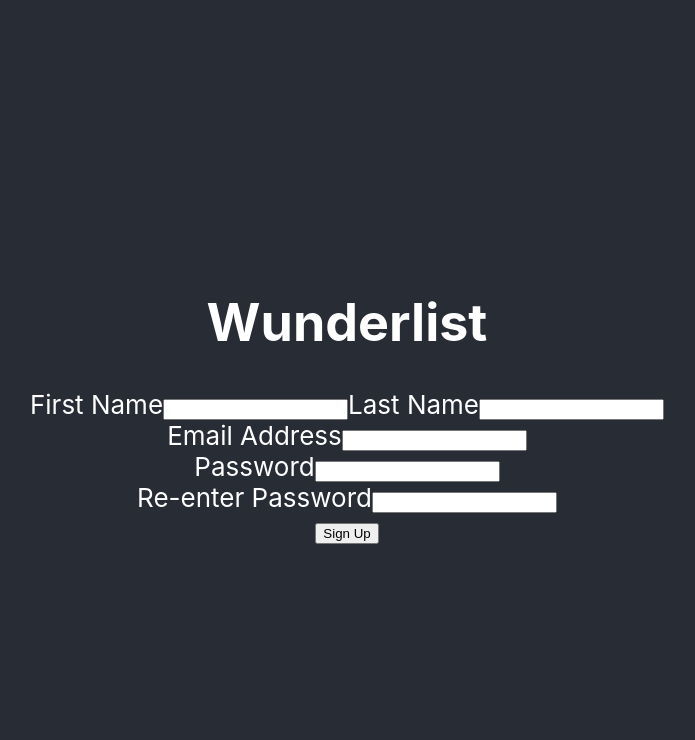
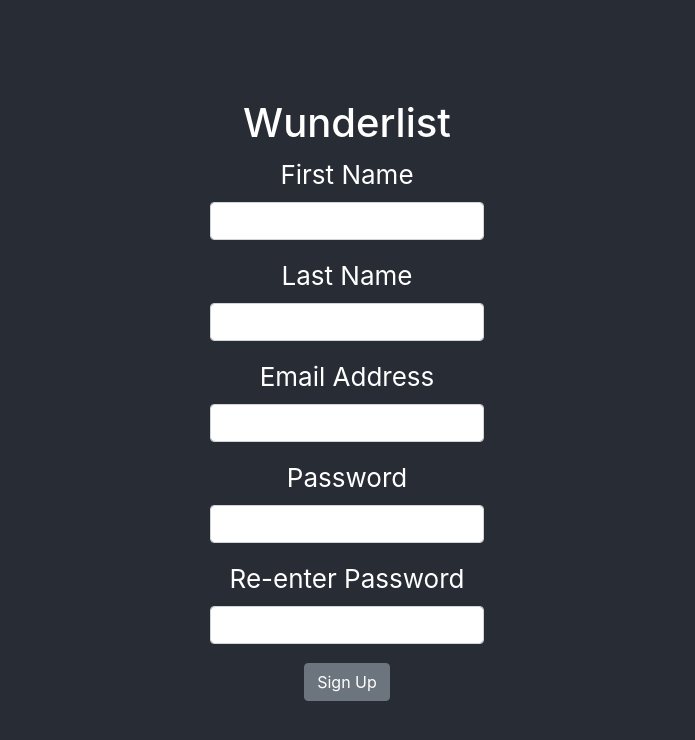
Before and after one commit to webpt8-buildweek-wunderlist/wunderlist-front-end, a React (Create React App) app in the folder wunderlist/: page /signup in a window 1280 px wide. Shown: the top 740 px of the page, without its empty margins (293-988 px from the left). Built offline with nearby package versions, Linux system fonts and the light colour scheme.

Commit message:
added styling to signup page

```diff
--- a/wunderlist/package.json
+++ b/wunderlist/package.json
@@ -3,10 +3,13 @@
   "version": "0.1.0",
   "private": true,
   "dependencies": {
+    "bootstrap": "^4.3.1",
     "react": "^16.9.0",
     "react-dom": "^16.9.0",
     "react-router-dom": "^5.0.1",
-    "react-scripts": "3.1.2"
+    "react-scripts": "3.1.2",
+    "reactstrap": "^8.0.1",
+    "styled-components": "^4.3.2"
   },
   "scripts": {
     "start": "react-scripts start",
--- a/wunderlist/src/components/Sign_up.js
+++ b/wunderlist/src/components/Sign_up.js
@@ -1,11 +1,15 @@
 import React, { useState } from 'react';
+import styled from 'styled-components';
+import { Button, Form, FormGroup, Label, Input, FormText} from 'reactstrap';
+
 
 export default function SignUp (){
 
 //Custom Hooks for Sign Up Functionality
     const useSignUpForm = (cb) => {
-        const [inputs, setInputs] = useState({});
+        const [Inputs, setInputs] = useState({});
 
+        //Preventing the default (page refreshing)
         const handleSubmit = (event) => {
             if (event) {
                 event.preventDefault();
@@ -13,46 +17,49 @@
             cb();
         }
 
+        //Handling event when user gives Input
         const handleInputChange = (event) => {
             event.persist();
-            setInputs(inputs => ({...inputs, [event.target.name]: event.target.value}));
+            setInputs(Inputs => ({...Inputs, [event.target.name]: event.target.value}));
         }
         return {
             handleSubmit,
             handleInputChange,
-            inputs
+            Inputs
         };
     }
 
 const signup = () => {
     alert (`User Created!
-            Name: ${inputs.firstName} ${inputs.lastName}
-            Email: ${inputs.email}`);
+            Name: ${Inputs.firstName} ${Inputs.lastName}
+            Email: ${Inputs.email}`);
 }
 
-const {inputs, handleInputChange, handleSubmit} = useSignUpForm(signup);
+const {Inputs, handleInputChange, handleSubmit} = useSignUpForm(signup);
 
     return(
-    <form onSubmit={handleSubmit}>
-        <div>
-            <label>First Name</label>
-            <input type="text" name="firstName" onChange={handleInputChange} value={inputs.firstName} required />
-            <label>Last Name</label>
-            <input type="text" name="lastName" onChange={handleInputChange} value={inputs.lastName} required />
-        </div>
-        <div>
-            <label>Email Address</label>
-            <input type="email" name="email" onChange={handleInputChange} value={inputs.email} required />
-        </div>
-        <div>
-            <label>Password</label>
-            <input type="password" name="password1" onChange={handleInputChange} value={inputs.password1} />
-        </div>
-        <div>
-            <label>Re-enter Password</label>
-            <input type="password" name="password2" onChange={handleInputChange} value={inputs.password2} />
-        </div>
-        <button type="submit">Sign Up</button>
-    </form>
+    <Form onSubmit={handleSubmit}>
+        <FormGroup>
+            <Label for="exampleEmail">First Name</Label>
+            <Input type="text" name="firstName" onChange={handleInputChange} value={Inputs.firstName} required />
+        </FormGroup>
+        <FormGroup>
+            <Label for="exampleEmail">Last Name</Label>
+            <Input type="text" name="lastName" onChange={handleInputChange} value={Inputs.lastName} required />
+        </FormGroup>
+        <FormGroup>
+            <Label for="exampleEmail">Email Address</Label>
+            <Input type="email" name="email" onChange={handleInputChange} value={Inputs.email} required />
+        </FormGroup>
+        <FormGroup>
+            <Label for="exampleEmail">Password</Label>
+            <Input type="password" name="password1" onChange={handleInputChange} value={Inputs.password1} />
+        </FormGroup>
+        <FormGroup>
+            <Label for="exampleEmail">Re-enter Password</Label>
+            <Input type="password" name="password2" onChange={handleInputChange} value={Inputs.password2} />
+        </FormGroup>
+        <Button color="secondary" type="submit">Sign Up</Button>
+    </Form>
     )
 }
--- a/wunderlist/src/index.js
+++ b/wunderlist/src/index.js
@@ -2,7 +2,10 @@
 import ReactDOM from 'react-dom';
 import './index.css';
 import App from './App';
+import 'bootstrap/dist/css/bootstrap.min.css';
 import { BrowserRouter as Router } from "react-router-dom";
+
+
 
 ReactDOM.render(
     <Router>
```
Also changed, not shown: 2 other files (tests, documents, lock files or other folders).
